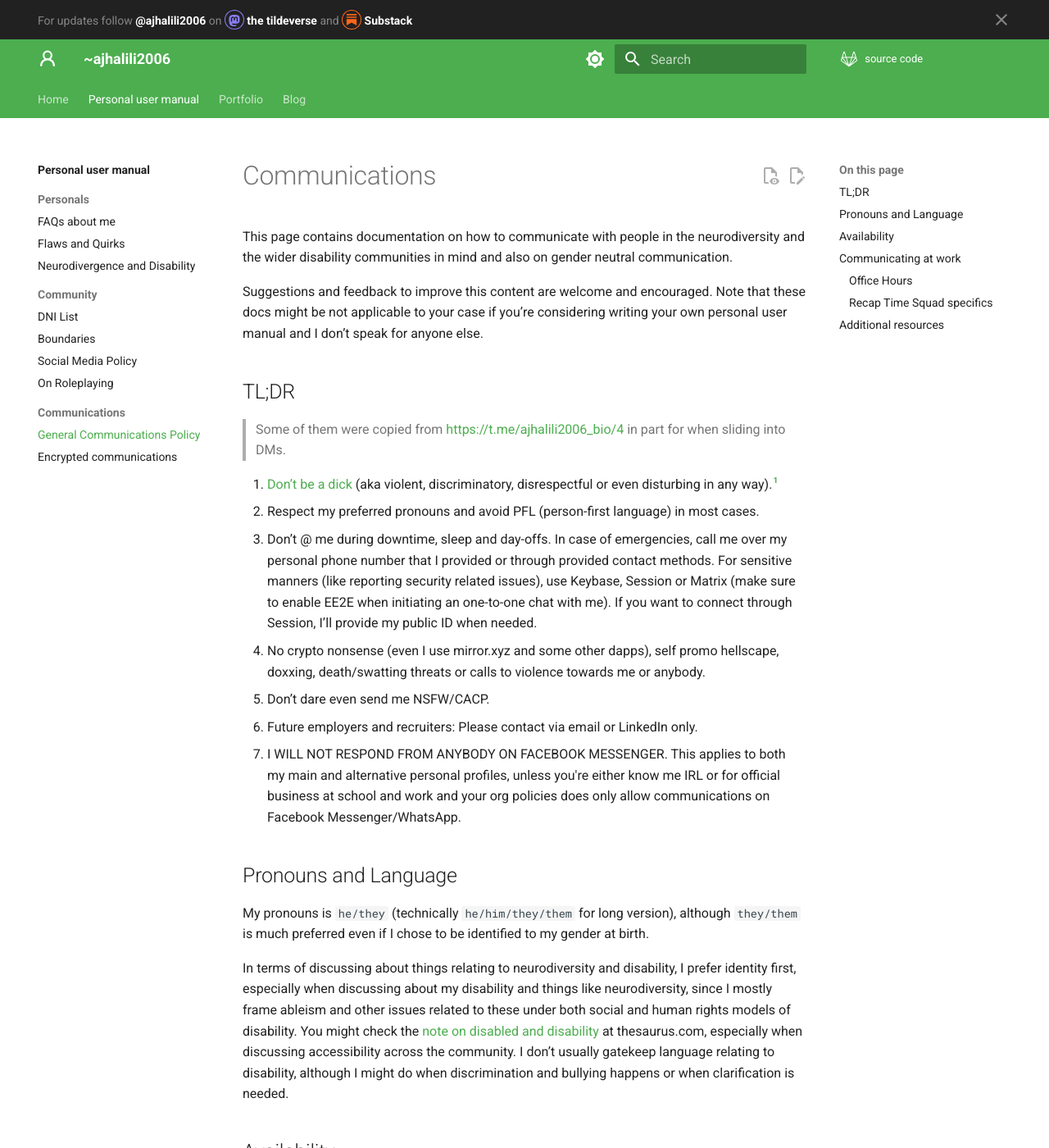
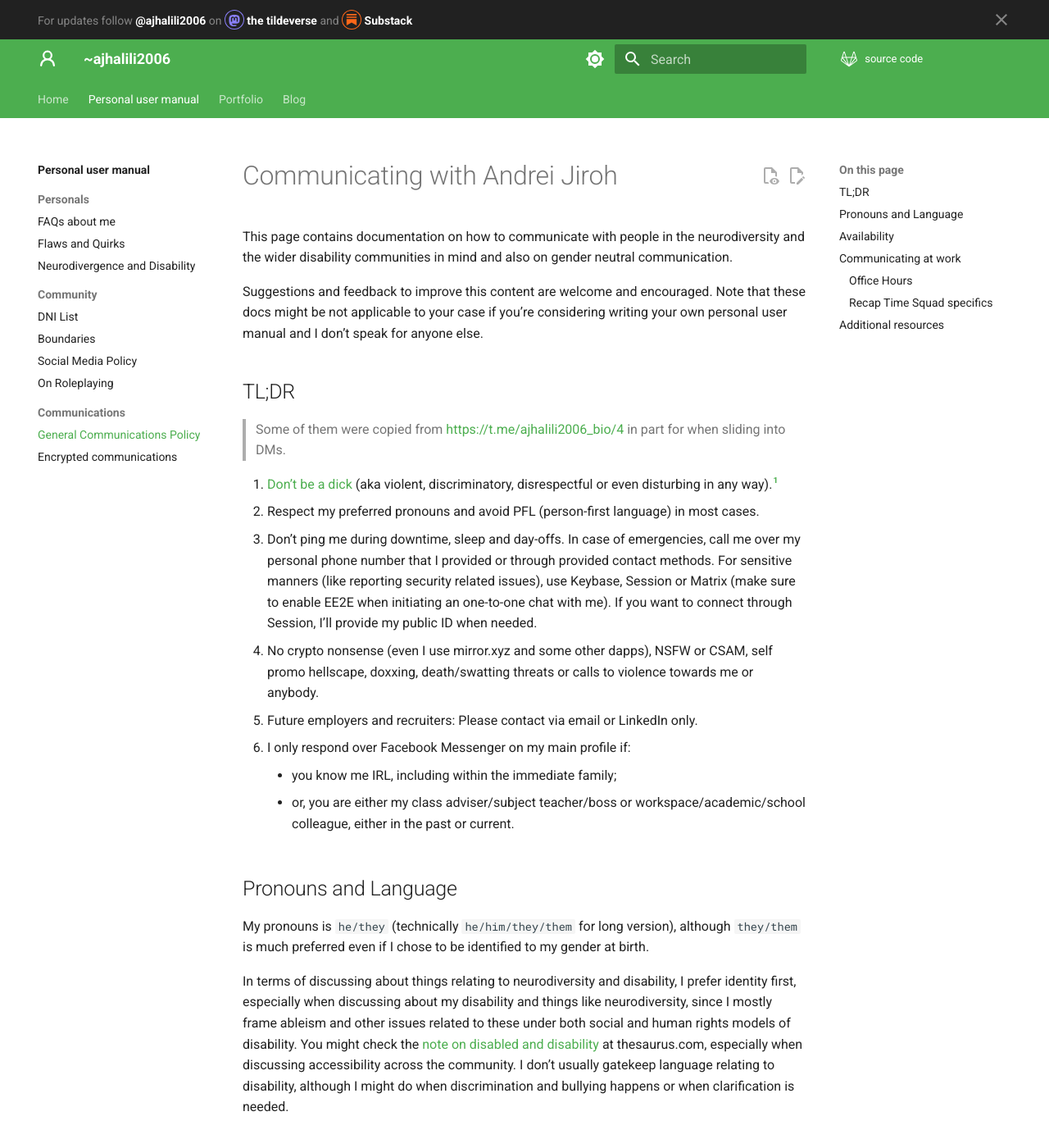
Before and after one commit to andreijiroh-dev/website, an MkDocs documentation site: the page built from markdown/user-manual/communications.md, in a window 1280 px wide and 1400 px high. Shown: the whole window at 82% size. Built offline with MkDocs 1.6.1 and Material for MkDocs 9.7.7, drawn with Linux system fonts in a browser that asks for light colours; a script that is not in the unit is left out.

Commit message:
docs(website): update user manual related docs
Signed-off-by: Andrei Jiroh Halili <ajhalili2006@andreijiroh.xyz>

```diff
--- a/markdown/user-manual/communications.md
+++ b/markdown/user-manual/communications.md
@@ -1,4 +1,4 @@
-# Communications
+# Communicating with Andrei Jiroh
 
 This page contains documentation on how to communicate with people in the neurodiversity and the wider disability communities in mind and also on gender neutral communication.
 
@@ -12,14 +12,13 @@ personal user manual and I don’t speak for anyone else.
 
 1. [Don’t be a dick](https://www.psychologytoday.com/us/blog/the-author-speaks/201909/don-t-be-dick) (aka violent, discriminatory, disrespectful or even disturbing in any way).[^1]
 2. Respect my preferred pronouns and avoid PFL (person-first language) in most cases.
-3. Don’t @ me during downtime, sleep and day-offs. In case of emergencies, call me over my personal phone number that I provided or through provided contact methods.
+3. Don’t ping me during downtime, sleep and day-offs. In case of emergencies, call me over my personal phone number that I provided or through provided contact methods.
 For sensitive manners (like reporting security related issues), use Keybase, Session or Matrix (make sure to enable EE2E when initiating an one-to-one chat with me). If you want to connect through Session, I’ll provide my public ID when needed.
-4. No crypto nonsense (even I use mirror.xyz and some other dapps), self promo hellscape, doxxing, death/swatting threats or calls to violence towards me or anybody.
-5. Don’t dare even send me NSFW/CACP.
-6. Future employers and recruiters: Please contact via email or LinkedIn only.
-7. I WILL NOT RESPOND FROM ANYBODY ON FACEBOOK MESSENGER. This applies to both my main and alternative personal profiles,
-unless you're either know me IRL or for official business at school and work and your org policies does only allow
-communications on Facebook Messenger/WhatsApp.
+4. No crypto nonsense (even I use mirror.xyz and some other dapps), NSFW or CSAM, self promo hellscape, doxxing, death/swatting threats or calls to violence towards me or anybody.
+5. Future employers and recruiters: Please contact via email or LinkedIn only.
+6. I only respond over Facebook Messenger on my main profile if:
+    * you know me IRL, including within the immediate family;
+    * or, you are either my class adviser/subject teacher/boss or workspace/academic/school colleague, either in the past or current.
 
 [^1]: Explainer from admins and mods at `hachyderm.io`: <https://community.hachyderm.io/docs/rule-explainer/#dont-be-a-dick>
 
```
Also changed, not shown: markdown/user-manual/resume.md (+6 -3 lines).
